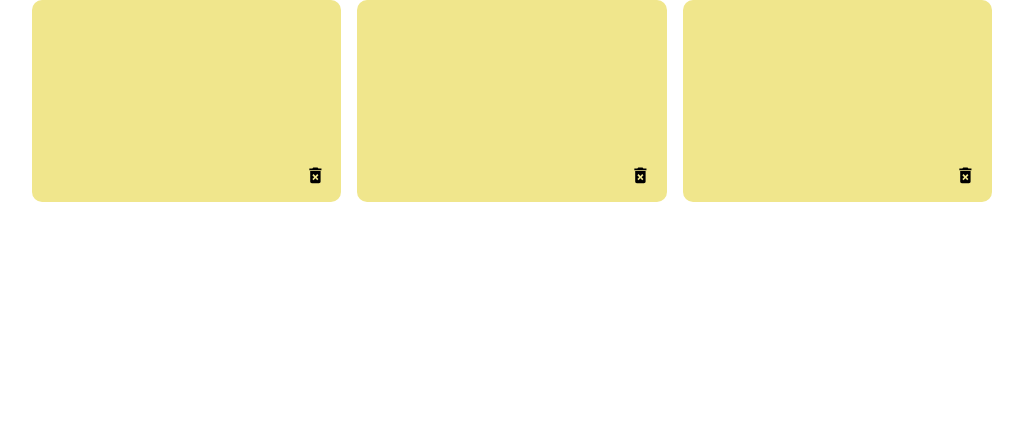
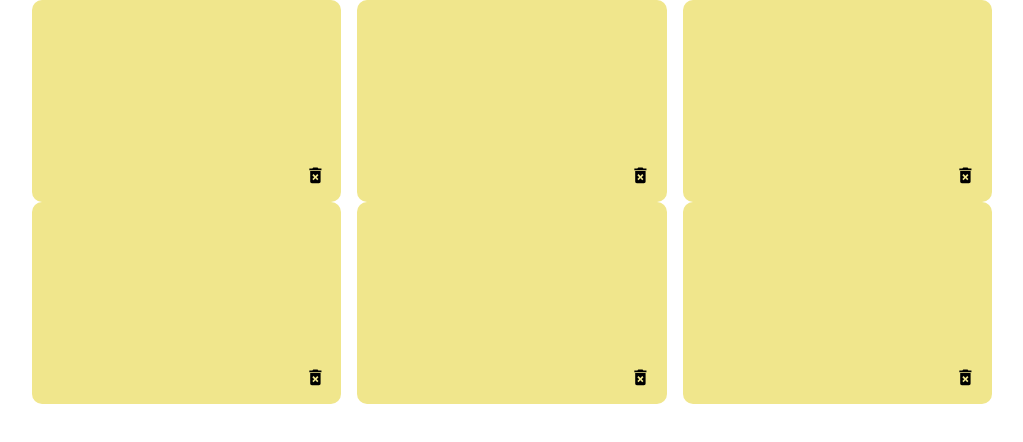
Before and after one commit to davidletaw/menu-planner, a React (Create React App) app: page / in a window 1280 px wide. Shown: the top 442 px of the page, without its empty margins (128-1151 px from the left). Built offline with nearby package versions, Linux system fonts and the light colour scheme.

Commit message:
create add daily menu functionality

```diff
--- a/src/App.js
+++ b/src/App.js
@@ -22,9 +22,21 @@ const App = () => {
         }
     ]);
 
+    const addDailyMenu = (text) => {
+        const date = new Date();
+        const newDailyMenu = {
+            id: nanoid(),
+            text: text,
+            date: date.toLocaleDateString()
+        };
+        const newMenus = [...dailyMenu, newDailyMenu];
+        setMenu(newMenus);
+    }
+
   return (
       <div className="container">
         <DailyMenusList dailyMenu={dailyMenu}/>
+        <DailyMenusList dailyMenu={dailyMenu} handleAddDailyMenu={addDailyMenu}/>
       </div>
   );
 };
```
